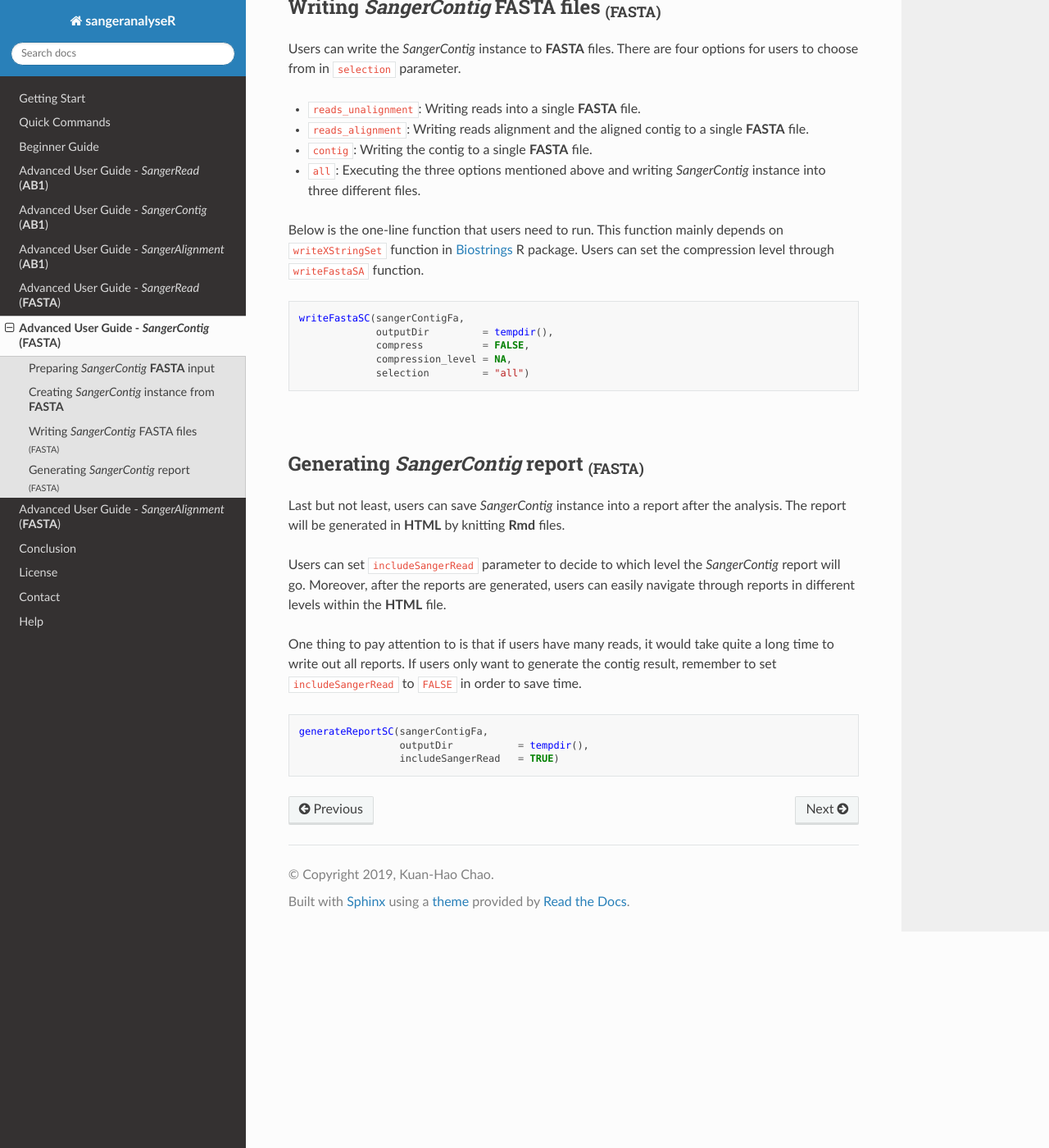
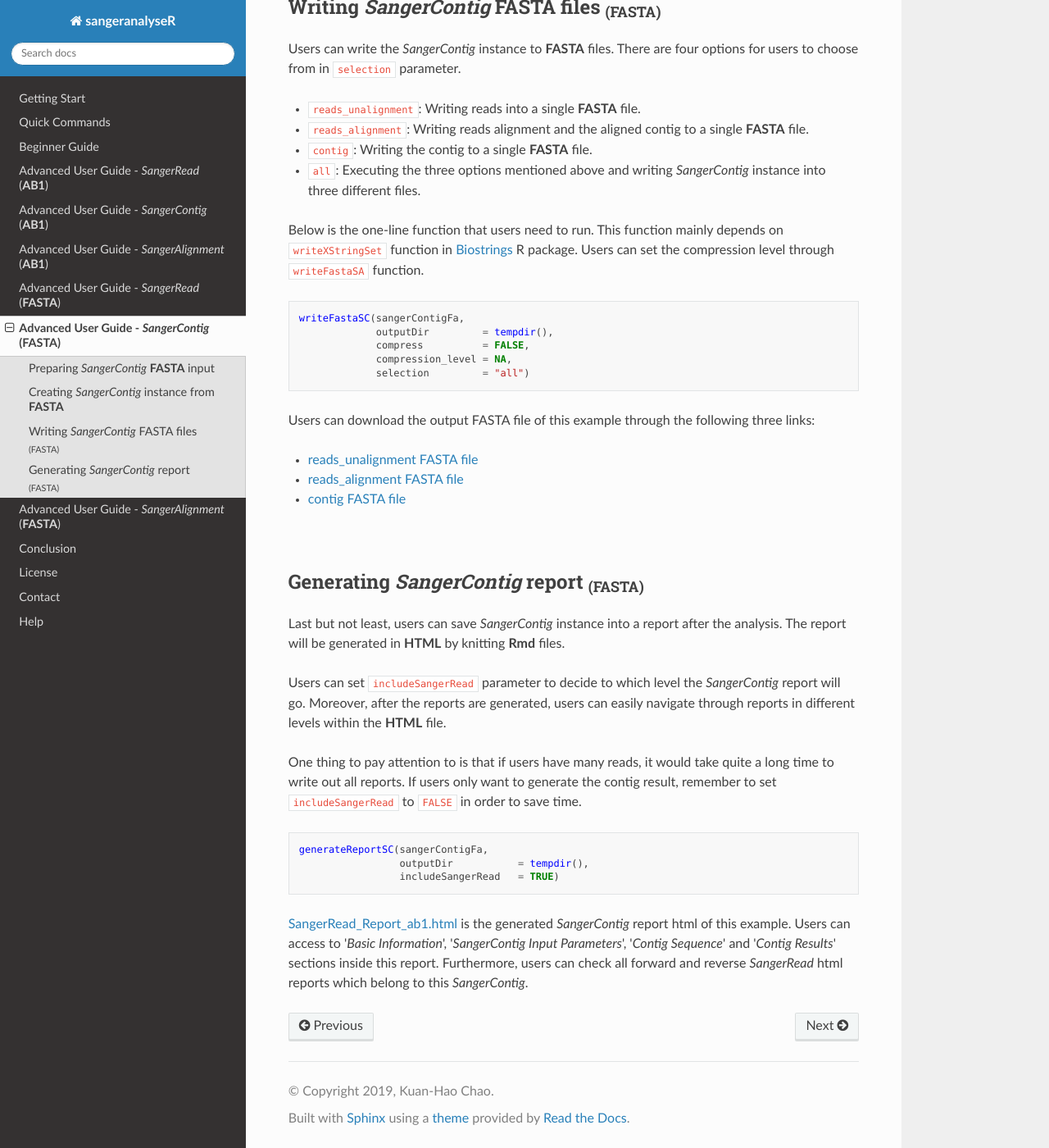
Before and after one commit to roblanf/sangeranalyseR, a Sphinx documentation site: the page built from docs/source/content/advance_user_SangerContig_fasta.rst, in a window 1280 px wide and 1400 px high, scrolled down 3303 px. Shown: the whole window at 82% size. Built offline with Sphinx 7.4.7 and the Read the Docs theme 2.0.0, drawn with Linux system fonts in a browser that asks for light colours.

Commit message:
Update docs/source/content/advance_user_SangerContig AB1 and FASTA html report

```diff
--- a/docs/source/content/advance_user_SangerContig_fasta.rst
+++ b/docs/source/content/advance_user_SangerContig_fasta.rst
@@ -105,6 +105,13 @@ Below is the one-line function that users need to run. This function mainly depe
                 compression_level = NA,
                 selection         = "all")
 
+
+Users can download the output FASTA file of this example through the following three links:
+
+* `reads_unalignment FASTA file <https://howardchao.github.io/sangeranalyseR_report/SangerContig/FASTA/ACHLO006-09[LCO1490_t1,HCO2198_t1]_reads_unalignment.fa>`_
+* `reads_alignment FASTA file <https://howardchao.github.io/sangeranalyseR_report/SangerContig/FASTA/ACHLO006-09[LCO1490_t1,HCO2198_t1]_reads_alignment.fa>`_
+* `contig FASTA file <https://howardchao.github.io/sangeranalyseR_report/SangerContig/FASTA/ACHLO006-09[LCO1490_t1,HCO2198_t1]_contig.fa>`_
+
 |
 
 Generating *SangerContig* report :sub:`(FASTA)`
@@ -121,3 +128,5 @@ One thing to pay attention to is that if users have many reads, it would take qu
    generateReportSC(sangerContigFa,
                     outputDir           = tempdir(),
                     includeSangerRead   = TRUE)
+
+`SangerRead_Report_ab1.html <https://howardchao.github.io/sangeranalyseR_report/SangerContig/FASTA/ACHLO006-09[LCO1490_t1,HCO2198_t1]/SangerContig_Report.html>`_ is the generated *SangerContig* report html of this example. Users can access to '*Basic Information*', '*SangerContig Input Parameters*', '*Contig Sequence*' and '*Contig Results*' sections inside this report. Furthermore, users can check all forward and reverse *SangerRead* html reports which belong to this *SangerContig*.
--- a/docs/source/content/advance_user_SangerRead_ab1.rst
+++ b/docs/source/content/advance_user_SangerRead_ab1.rst
@@ -117,7 +117,7 @@ Users can write the *SangerRead* instance to **FASTA** files. The trimmed read s
                 compress          = FALSE,
                 compression_level = NA)
 
-Users can download the `output **FASTA** file <https://howardchao.github.io/sangeranalyseR_report/SangerRead/AB1/ACHLO006-09[LCO1490_t1,HCO2198_t1]_1_F.fa>`_ of this example.
+Users can download the `output FASTA file <https://howardchao.github.io/sangeranalyseR_report/SangerRead/AB1/ACHLO006-09[LCO1490_t1,HCO2198_t1]_1_F.fa>`_ of this example.
 
 |
 
@@ -131,4 +131,4 @@ Last but not least, users can save *SangerRead* instance into a report after the
    generateReportSR(newSangerRead,
                     outputDir = tempdir())
 
-`SangerRead_Report_ab1.html <https://howardchao.github.io/sangeranalyseR_report/SangerRead/AB1/ACHLO006-09[LCO1490_t1,HCO2198_t1]_1_F/SangerRead_Report_ab1.html>`_ is the generated report html of this example. Users can access to '*Basic Information*', '*DNA Sequence*', '*Amino Acids Sequence*', '*Quality Trimming*' and '*Chromatogram*' sections inside this report.
+`SangerRead_Report_ab1.html <https://howardchao.github.io/sangeranalyseR_report/SangerRead/AB1/ACHLO006-09[LCO1490_t1,HCO2198_t1]_1_F/SangerRead_Report_ab1.html>`_ is the generated *SangerRead* report html of this example. Users can access to '*Basic Information*', '*DNA Sequence*', '*Amino Acids Sequence*', '*Quality Trimming*' and '*Chromatogram*' sections inside this report.
--- a/docs/source/content/advance_user_SangerRead_fasta.rst
+++ b/docs/source/content/advance_user_SangerRead_fasta.rst
@@ -56,7 +56,7 @@ Users can write the *SangerRead* instance to **FASTA** files. Because the **FAST
                 compress          = FALSE,
                 compression_level = NA)
 
-Users can download the `output **FASTA** file <https://howardchao.github.io/sangeranalyseR_report/SangerRead/FASTA/ACHLO006-09[LCO1490_t1,HCO2198_t1]_1_F.fa>`_ of this example.
+Users can download the `output FASTA file <https://howardchao.github.io/sangeranalyseR_report/SangerRead/FASTA/ACHLO006-09[LCO1490_t1,HCO2198_t1]_1_F.fa>`_ of this example.
 
 
 |
@@ -70,4 +70,4 @@ Last but not least, users can save *SangerRead* instance into a report after the
    generateReportSR(sangerReadFfa,
                     outputDir           = tempdir())
 
-`SangerRead_Report_fasta.html <https://howardchao.github.io/sangeranalyseR_report/SangerRead/FASTA/ACHLO006-09[LCO1490_t1,HCO2198_t1]_1_F/SangerRead_Report_fasta.html>`_ is the generated report html of this example. Users can access to '*Basic Information*', '*DNA Sequence*' and '*Amino Acids Sequence*' sections inside this report.
+`SangerRead_Report_fasta.html <https://howardchao.github.io/sangeranalyseR_report/SangerRead/FASTA/ACHLO006-09[LCO1490_t1,HCO2198_t1]_1_F/SangerRead_Report_fasta.html>`_ is the generated *SangerRead* report html of this example. Users can access to '*Basic Information*', '*DNA Sequence*' and '*Amino Acids Sequence*' sections inside this report.
```
Also changed, not shown: docs/source/content/advance_user_SangerContig_ab1.rst (+11 -1 lines).
